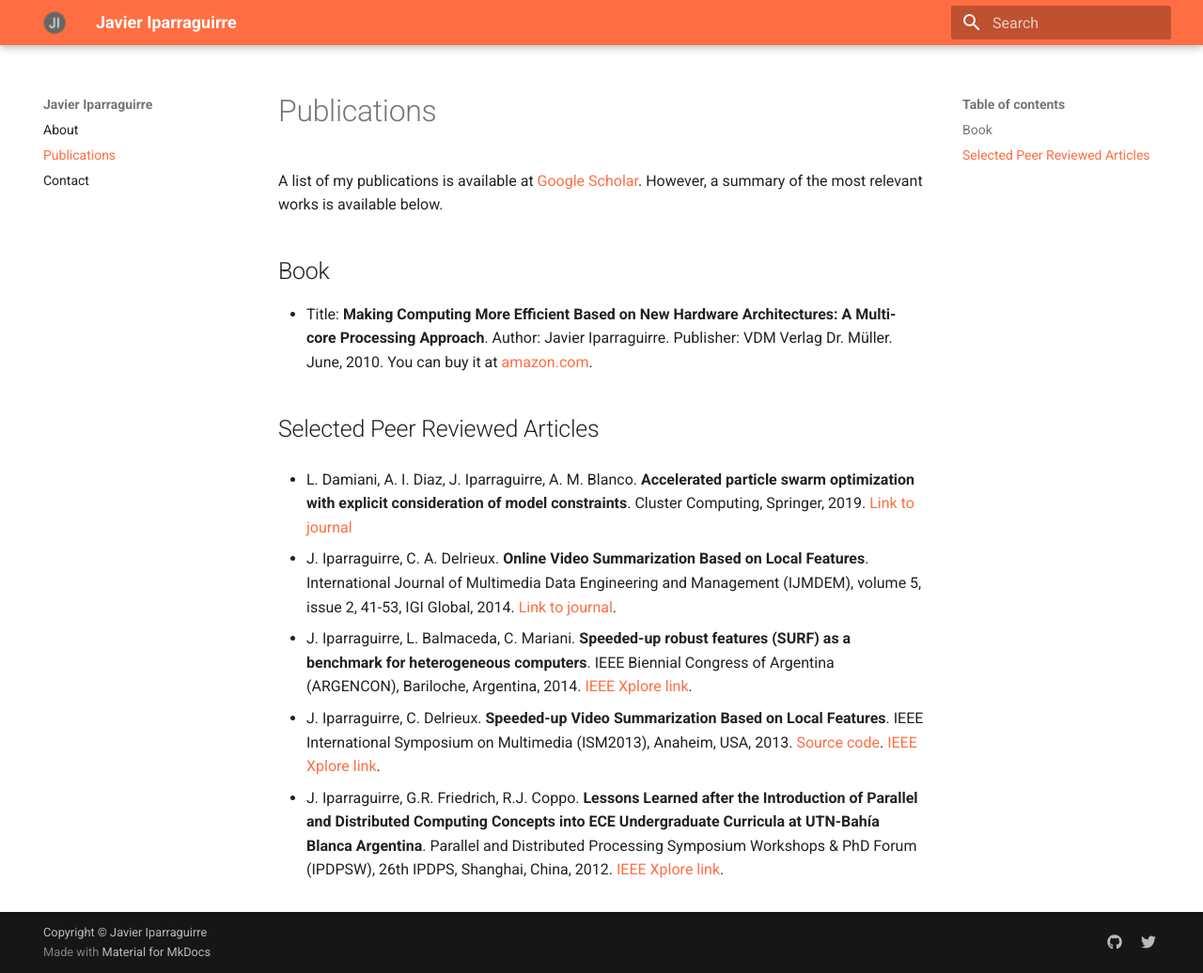
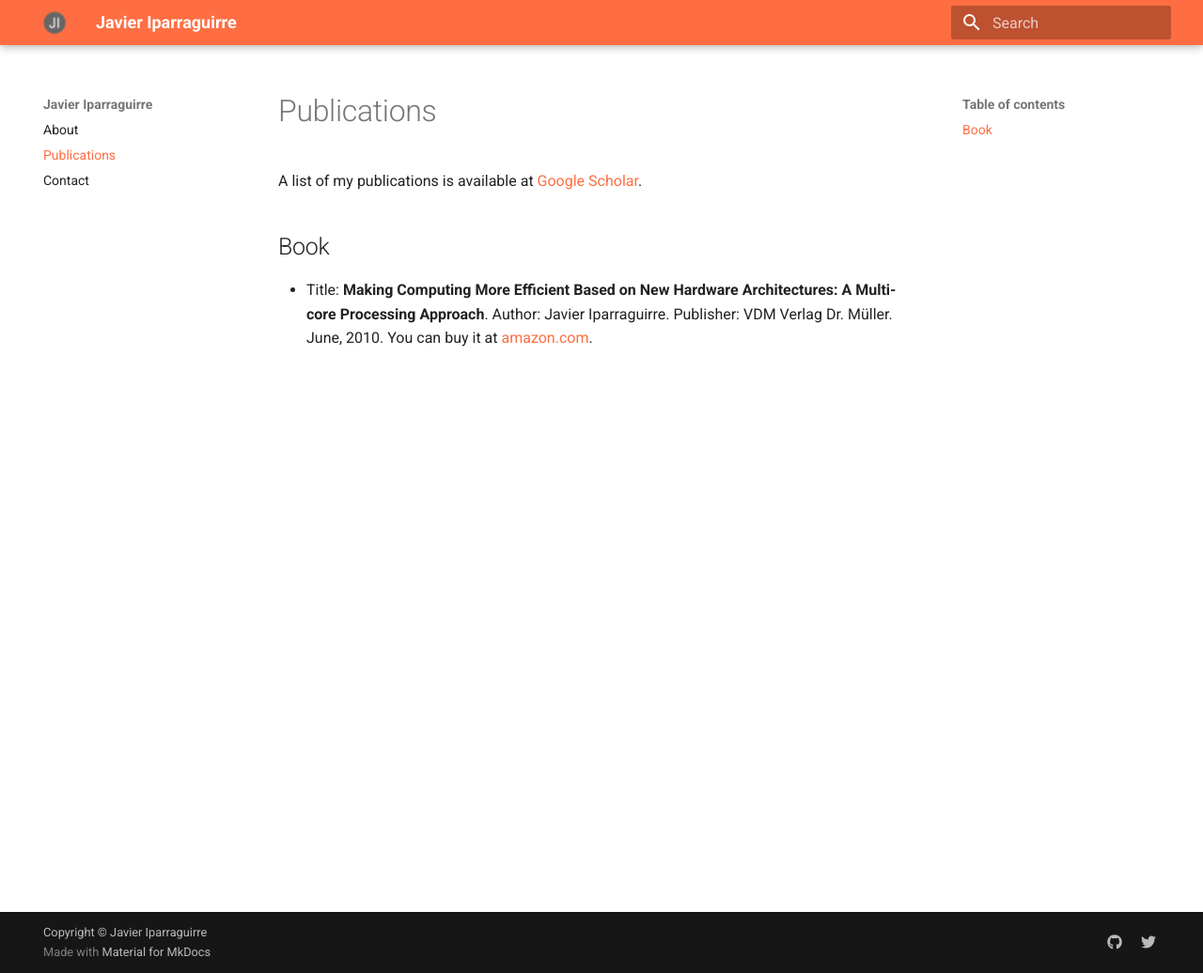
Before and after one commit to javierip/javierip.github.io, an MkDocs documentation site: the page built from docs/publications.md, in a window 1280 px wide and 1036 px high. Shown: the whole window at 94% size. Built offline with MkDocs 1.6.1 and Material for MkDocs 9.7.7, drawn with Linux system fonts in a browser that asks for light colours.

Commit message:
Update site content

```diff
--- a/docs/publications.md
+++ b/docs/publications.md
@@ -1,16 +1,7 @@
 # Publications
-A list of my publications is available at <a href="https://scholar.google.com.ar/citations?user=PNNFrAQAAAAJ&hl=en" target="_blank">Google Scholar</a>. However, a summary of the most relevant works is available below.
+
+A list of my publications is available at <a href="https://scholar.google.com.ar/citations?user=PNNFrAQAAAAJ&hl=en" target="_blank">Google Scholar</a>.
 
 ## Book
+
 * Title: **Making Computing More Efficient Based on New Hardware Architectures: A Multi-core Processing Approach**. Author: Javier Iparraguirre. Publisher: VDM Verlag Dr. Müller. June, 2010. You can buy it at <a href="https://www.amazon.com/Making-Computing-Efficient-Hardware-Architectures/dp/3639178513/ref=sr_1_1?ie=UTF8&s=books&qid=1279828856&sr=8-1" target="_blank">amazon.com</a>.
-
-## Selected Peer Reviewed Articles
-* L. Damiani, A. I. Diaz, J. Iparraguirre, A. M. Blanco. **Accelerated particle swarm optimization with explicit consideration of model constraints**. Cluster Computing, Springer, 2019. <a href="https://link.springer.com/article/10.1007/s10586-019-02933-1" target="_blank">Link to journal</a>
-
-* J. Iparraguirre, C. A. Delrieux. **Online Video Summarization Based on Local Features**. International Journal of Multimedia Data Engineering and Management (IJMDEM), volume 5, issue 2, 41-53, IGI Global, 2014.  <a href="https://www.igi-global.com/article/online-video-summarization-based-on-local-features/113306" target="_blank">Link to journal</a>.
-
-* J. Iparraguirre, L. Balmaceda, C. Mariani. **Speeded-up robust features (SURF) as a benchmark for heterogeneous computers**. IEEE Biennial Congress of Argentina (ARGENCON), Bariloche, Argentina, 2014. <a href="https://ieeexplore.ieee.org/document/6868545?arnumber=6868545" target="_blank">IEEE Xplore link</a>.
-
-* J. Iparraguirre, C. Delrieux. **Speeded-up Video Summarization Based on Local Features**. IEEE International Symposium on Multimedia (ISM2013), Anaheim, USA, 2013. <a href="https://github.com/javierip/flash-video-summarization" target="_blank">Source code</a>. <a href="https://ieeexplore.ieee.org/document/6746822?arnumber=6746822" target="_blank">IEEE Xplore link</a>.
-
-* J. Iparraguirre, G.R. Friedrich, R.J. Coppo. **Lessons Learned after the Introduction of Parallel and Distributed Computing Concepts into ECE Undergraduate Curricula at UTN-Bahía Blanca Argentina**. Parallel and Distributed Processing Symposium Workshops & PhD Forum (IPDPSW), 26th IPDPS, Shanghai, China, 2012. <a href="https://ieeexplore.ieee.org/document/6270795?tp=&arnumber=6270795&url=http:%2F%2Fieeexplore.ieee.org%2Fxpls%2Fabs_all.jsp%3Farnumber%3D6270795" target="_blank">IEEE Xplore link</a>.
--- a/mkdocs.yml
+++ b/mkdocs.yml
@@ -27,7 +27,7 @@ plugins:
 extra:
   analytics:
     provider: google
-    property: UA-6882631-5
+    property: G-8ZT4TE5E92
   social:
     - icon: fontawesome/brands/github
       link: https://github.com/javierip
```
Also changed, not shown: docs/index.md (+2 -2 lines).
